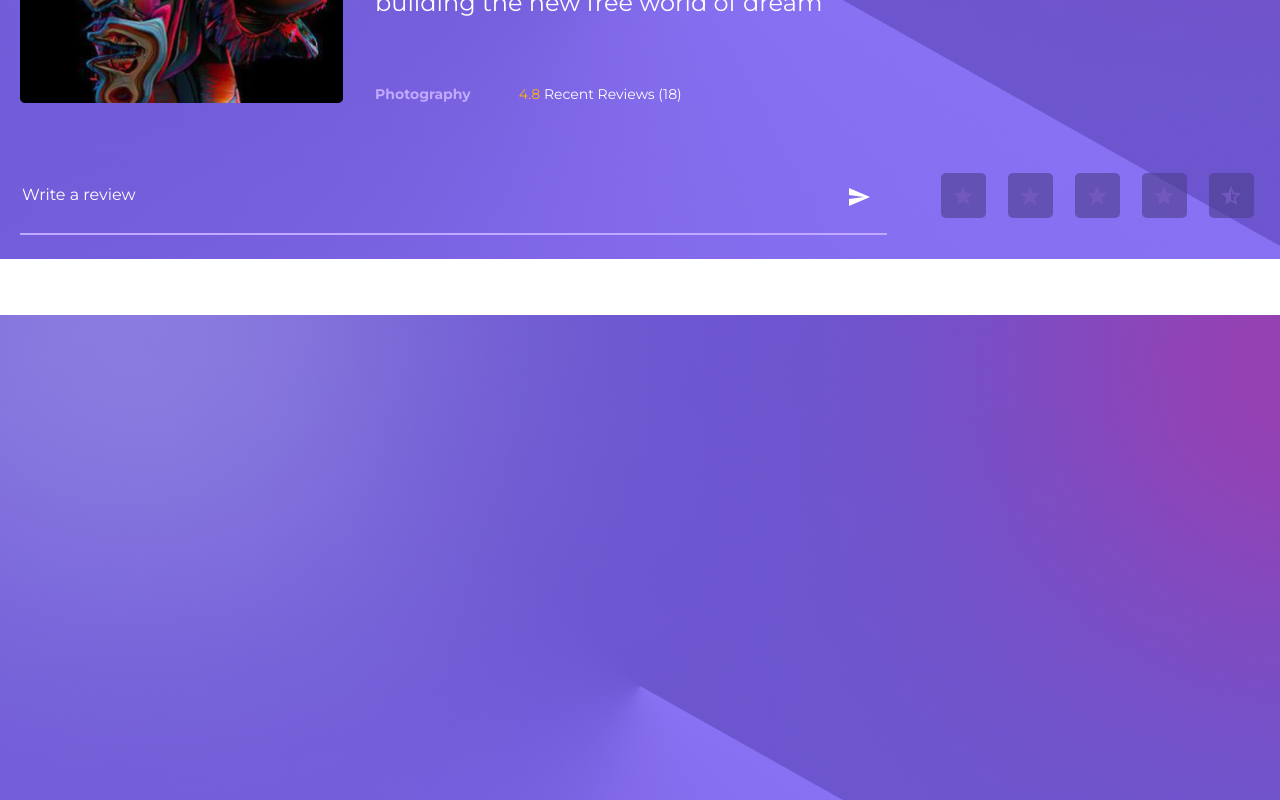
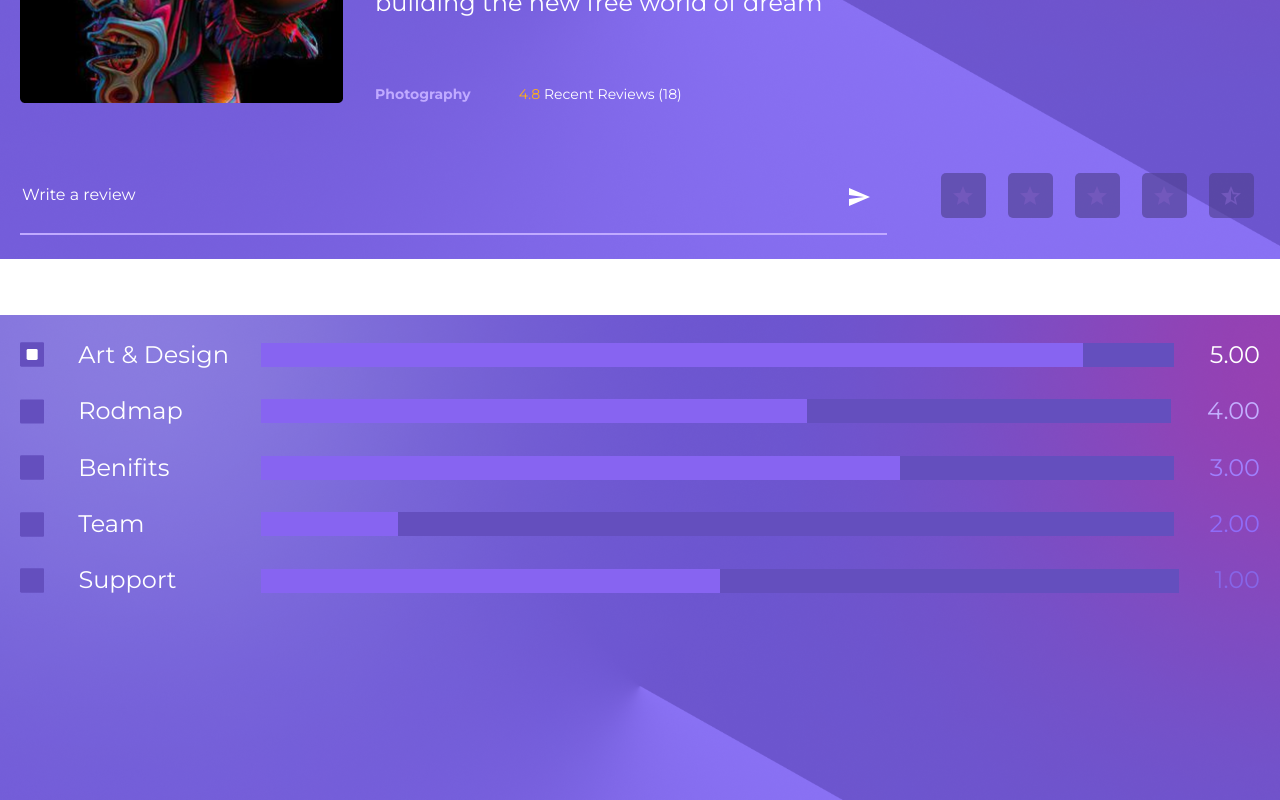
Before and after one commit to nikhilroy2/reactjs_debust_landing, a React (Create React App) app: page /selected_nft in a window 1280 px wide. Shown: the part 485-1285 px from the top of the page. Built offline with nearby package versions, Linux system fonts and the light colour scheme.

Commit message:
ContentProgress done

```diff
--- a/src/App.css
+++ b/src/App.css
@@ -29,6 +29,8 @@
   --text-ae: #5743ae;
   --text-c0: #c0aaff;
   --text-17: #ffb017;
+  --text-be: #644FBE;
+  --text-87: #8764F1;
   --family1: "Montserrat", sans-serif;
   --family2: "Poppins", sans-serif;
   --mdb-breadcrumb-divider: ">";
--- a/src/App.scss
+++ b/src/App.scss
@@ -25,6 +25,8 @@
   --text-ae: #5743ae;
   --text-c0: #c0aaff;
   --text-17: #ffb017;
+  --text-be: #644FBE;
+  --text-87: #8764F1;
   // family variable
   --family1: "Montserrat", sans-serif;
   --family2: "Poppins", sans-serif;
--- a/src/Pages/ContentProgress/ContentProgress.css
+++ b/src/Pages/ContentProgress/ContentProgress.css
@@ -1 +1,36 @@
-/* No CSS *//*# sourceMappingURL=ContentProgress.css.map */
+#ContentProgress {
+  margin-top: 10.1rem;
+  margin-bottom: 15.1rem;
+}
+
+#ContentProgress .progress_list li {
+  margin-bottom: 1.8rem;
+}
+
+#ContentProgress .progress_list .progress_box {
+  font-size: 2.4rem;
+}
+
+#ContentProgress .progress_list .progress_box svg {
+  margin-right: 3.4rem;
+}
+
+#ContentProgress .progress_list .progress_box .progress_name {
+  margin-right: 2.7rem;
+  min-width: 15.6rem;
+  display: block;
+}
+
+#ContentProgress .progress_list .progress_box .progress_bar {
+  width: 100%;
+  background: var(--text-be);
+  height: 2.4rem;
+  margin-right: 3.6rem;
+}
+
+#ContentProgress .progress_list .progress_box .progress_bar .total_progress {
+  display: block;
+  height: 100%;
+  background: var(--text-87);
+}
+/*# sourceMappingURL=ContentProgress.css.map */
--- a/src/Pages/ContentProgress/ContentProgress.js
+++ b/src/Pages/ContentProgress/ContentProgress.js
@@ -1,9 +1,120 @@
 import React from "react";
-import './ContentProgress.css';
+import "./ContentProgress.css";
 function ContentProgress(props) {
-  return <div id="ContentProgress">
+  return (
+    <div id="ContentProgress">
+      <ul className="progress_list list-unstyled">
+        <li>
+          <div className="d-flex progress_box align-items-center">
+            <svg
+              width={33}
+              height={33}
+              viewBox="0 0 33 33"
+              fill="none"
+              xmlns="http://www.w3.org/2000/svg"
+            >
+              <rect width={33} height={33} rx={2} fill="#644FBE" />
+              <rect x={9} y={9} width={15} height={15} rx={2} fill="white" />
+            </svg>
+            <span className="progress_name text-nowrap d-block">
+              Art & Design
+            </span>
+            <div className="progress_bar">
+              <span className="total_progress" style={{ width: "90%" }}></span>
+            </div>
+            <span className="rating_count">5.00</span>
+          </div>
+        </li>
+        <li>
+          <div className="d-flex progress_box align-items-center">
+            <svg
+              width={33}
+              height={33}
+              viewBox="0 0 33 33"
+              fill="none"
+              xmlns="http://www.w3.org/2000/svg"
+            >
+              <rect width={33} height={33} rx={2} fill="#644FBE" />
+            </svg>
+            <span className="progress_name text-nowrap d-block">Rodmap</span>
+            <div className="progress_bar">
+              <span className="total_progress" style={{ width: "60%" }}></span>
+            </div>
+            <span className="rating_count" style={{ color: "#C3AFFF" }}>
+              4.00
+            </span>
+          </div>
+        </li>
 
-  </div>;
+        <li>
+          <div className="d-flex progress_box align-items-center">
+            <svg
+              width={33}
+              height={33}
+              viewBox="0 0 33 33"
+              fill="none"
+              xmlns="http://www.w3.org/2000/svg"
+            >
+              <rect width={33} height={33} rx={2} fill="#644FBE" />
+            </svg>
+            <span className="progress_name text-nowrap d-block">Benifits</span>
+            <div className="progress_bar">
+              <span className="total_progress" style={{ width: "70%" }}></span>
+            </div>
+            <span className="rating_count" style={{ color: "#9F7FFD" }}>
+              3.00
+            </span>
+          </div>
+        </li>
+
+        <li>
+          <div className="d-flex progress_box align-items-center">
+            <svg
+              width={33}
+              height={33}
+              viewBox="0 0 33 33"
+              fill="none"
+              xmlns="http://www.w3.org/2000/svg"
+            >
+              <rect width={33} height={33} rx={2} fill="#644FBE" />
+            </svg>
+            <span className="progress_name text-nowrap d-block">Team</span>
+            <div className="progress_bar">
+              <span className="total_progress" style={{ width: "15%" }}></span>
+            </div>
+            <span className="rating_count" style={{ color: "#8F6CF8" }}>
+              2.00
+            </span>
+          </div>
+        </li>
+
+
+
+        <li>
+          <div className="d-flex progress_box align-items-center">
+            <svg
+              width={33}
+              height={33}
+              viewBox="0 0 33 33"
+              fill="none"
+              xmlns="http://www.w3.org/2000/svg"
+            >
+              <rect width={33} height={33} rx={2} fill="#644FBE" />
+            </svg>
+            <span className="progress_name text-nowrap d-block">Support</span>
+            <div className="progress_bar">
+              <span className="total_progress" style={{ width: "50%" }}></span>
+            </div>
+            <span className="rating_count" style={{ color: "#8666E8" }}>
+              1.00
+            </span>
+          </div>
+        </li>
+
+
+      </ul>
+    </div>
+  );
 }
 
 export default ContentProgress;
--- a/src/Pages/ContentProgress/ContentProgress.scss
+++ b/src/Pages/ContentProgress/ContentProgress.scss
@@ -1,3 +1,31 @@
-#ContentProgress{
-
+#ContentProgress {
+  margin-top: 10.1rem;
+  margin-bottom: 15.1rem;
+  .progress_list {
+    li {
+      margin-bottom: 1.8rem;
+    }
+    .progress_box {
+      font-size: 2.4rem;
+      svg {
+        margin-right: 3.4rem;
+      }
+      .progress_name {
+        margin-right: 2.7rem;
+        min-width: 15.6rem;
+        display: block;
+      }
+      .progress_bar {
+        width: 100%;
+        background: var(--text-be);
+        height: 2.4rem;
+        margin-right: 3.6rem;
+        .total_progress {
+          display: block;
+          height: 100%;
+          background: var(--text-87);
+        }
+      }
+    }
+  }
 }
--- a/src/Pages/SelectedNFTPage/SelectedNFTPage.js
+++ b/src/Pages/SelectedNFTPage/SelectedNFTPage.js
@@ -1,5 +1,6 @@
 import React from "react";
 import ReviewWriting from "../../Components/ReviewWriting/ReviewWriting";
+import ContentProgress from "../ContentProgress/ContentProgress";
 import { Link } from "react-router-dom";
 import "./SelectedNFTPage.css";
 function SelectedNFTPage(props) {
@@ -259,6 +260,7 @@ const Section1 = () => {
             </div>
           </div>
           <ReviewWriting></ReviewWriting>
+          <ContentProgress></ContentProgress>
         </div>
       </div>
     </section>
```
Also changed, not shown: 2 other files (tests, documents, lock files or other folders).
